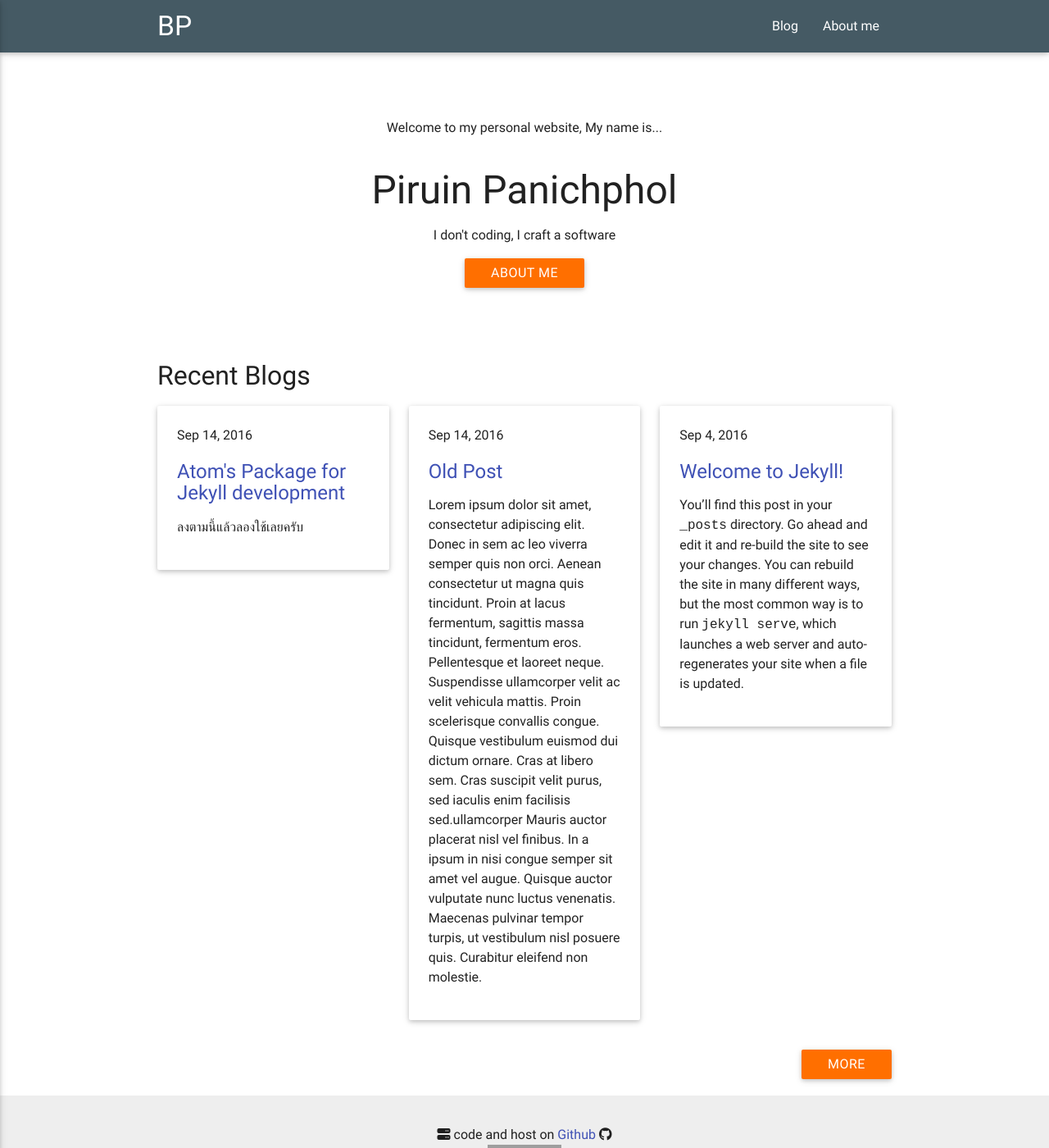
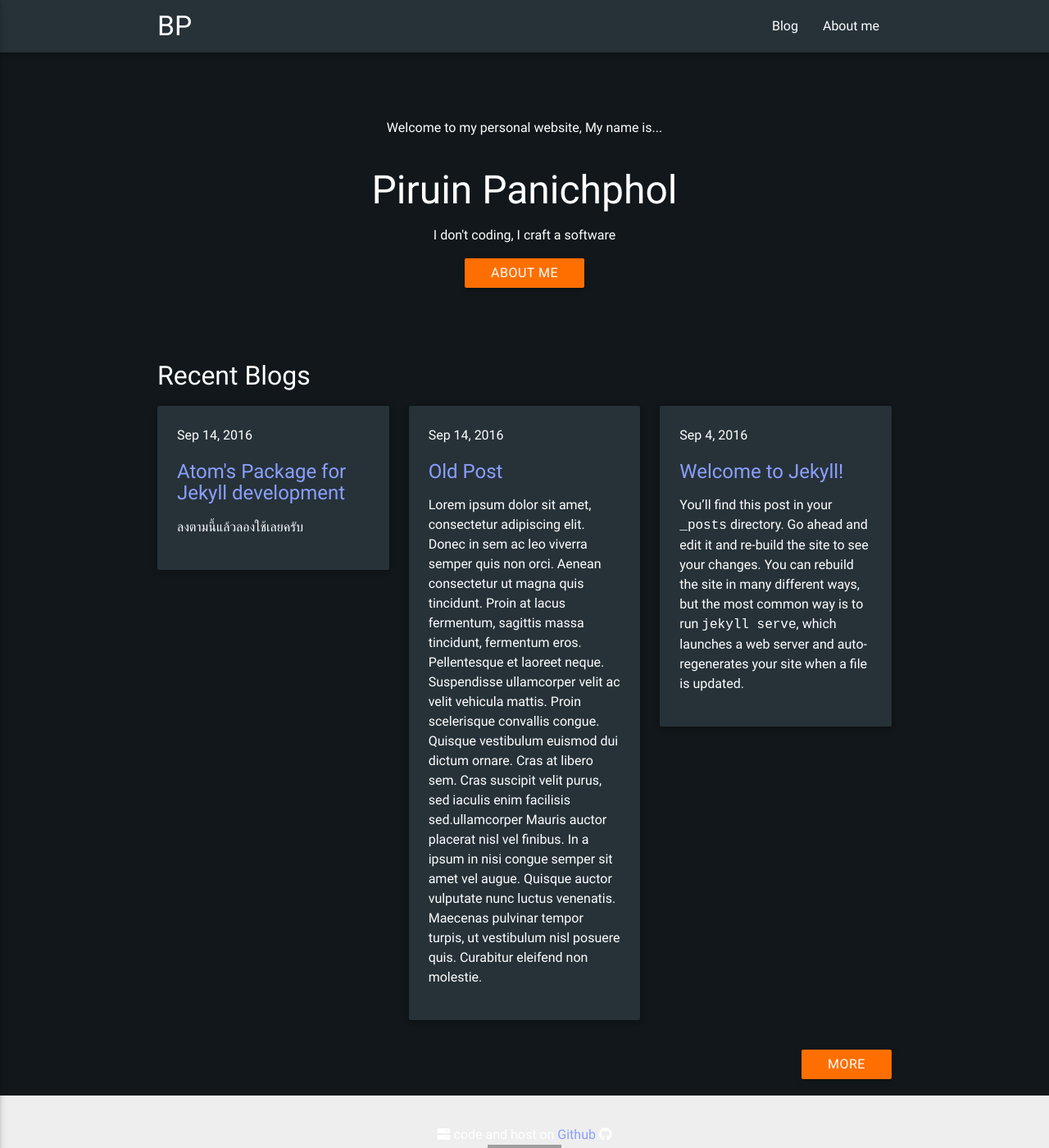
Before and after one commit to piruin/piruin.github.io, a Jekyll site: the page built from index.html, in a window 1280 px wide and 1400 px high. Shown: the whole window at 82% size. Built offline with Jekyll 4.4.1, drawn with Linux system fonts in a browser that asks for light colours; nearby versions of some CDN libraries; grey boxes are pictures that could not be loaded.

Commit message:
changed theme color to dark side

```diff
--- a/_sass/components/_global.scss
+++ b/_sass/components/_global.scss
@@ -11,11 +11,14 @@ body {
   // display: flex;
   // min-height: 100vh;
   // flex-direction: column;
+  background-color: $primary-color-dark;
+  color: #FFF;
 }
 
 main {
   // flex: 1 0 auto;
 }
+
 
 ul {
   &.browser-default,
--- a/_sass/components/_variables.scss
+++ b/_sass/components/_variables.scss
@@ -33,14 +33,14 @@
 /* 1. Colors
    ========================================================================== */
 
-$primary-color: color("blue-grey", "darken-2") !default;
-$primary-color-light: lighten($primary-color, 15%) !default;
-$primary-color-dark: darken($primary-color, 15%) !default;
+$primary-color: color("blue-grey", "darken-4") !default;
+$primary-color-light: lighten($primary-color, 10%) !default;
+$primary-color-dark: darken($primary-color, 10%) !default;
 
 $secondary-color: color("amber", "darken-4") !default;
 $success-color: color("green", "base") !default;
 $error-color: color("red", "base") !default;
-$link-color: color("indigo", "base") !default;
+$link-color: color("indigo", "accent-1") !default;
 
 
 /* 2. Badges
@@ -90,7 +90,7 @@ $button-floating-radius: 50% !default;
    ========================================================================== */
 
 $card-padding: 20px !default;
-$card-bg-color: #fff !default;
+$card-bg-color: $primary-color !default;
 $card-link-color: color("orange", "accent-2") !default;
 $card-link-color-light: lighten($card-link-color, 20%) !default;
 
```
